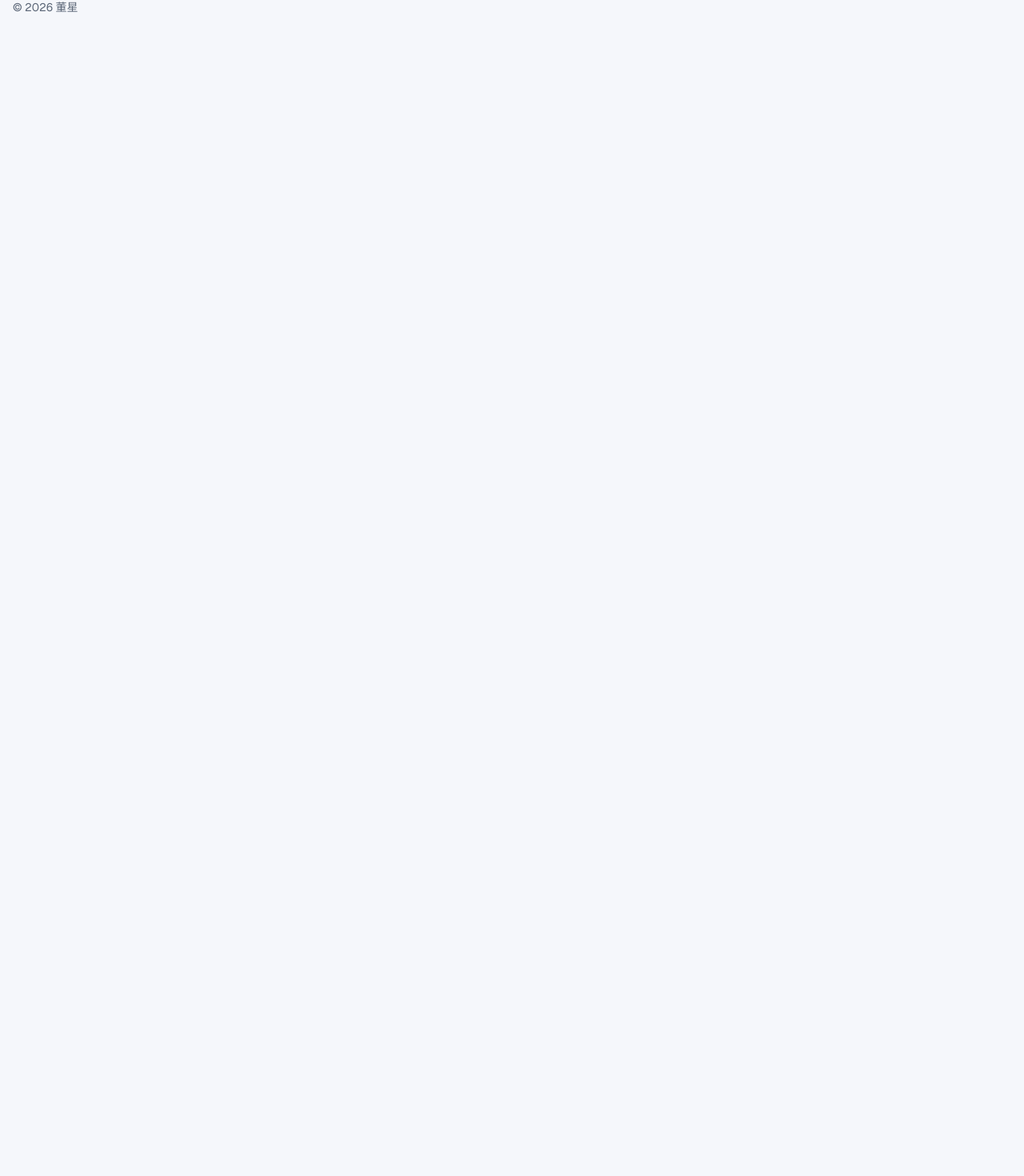
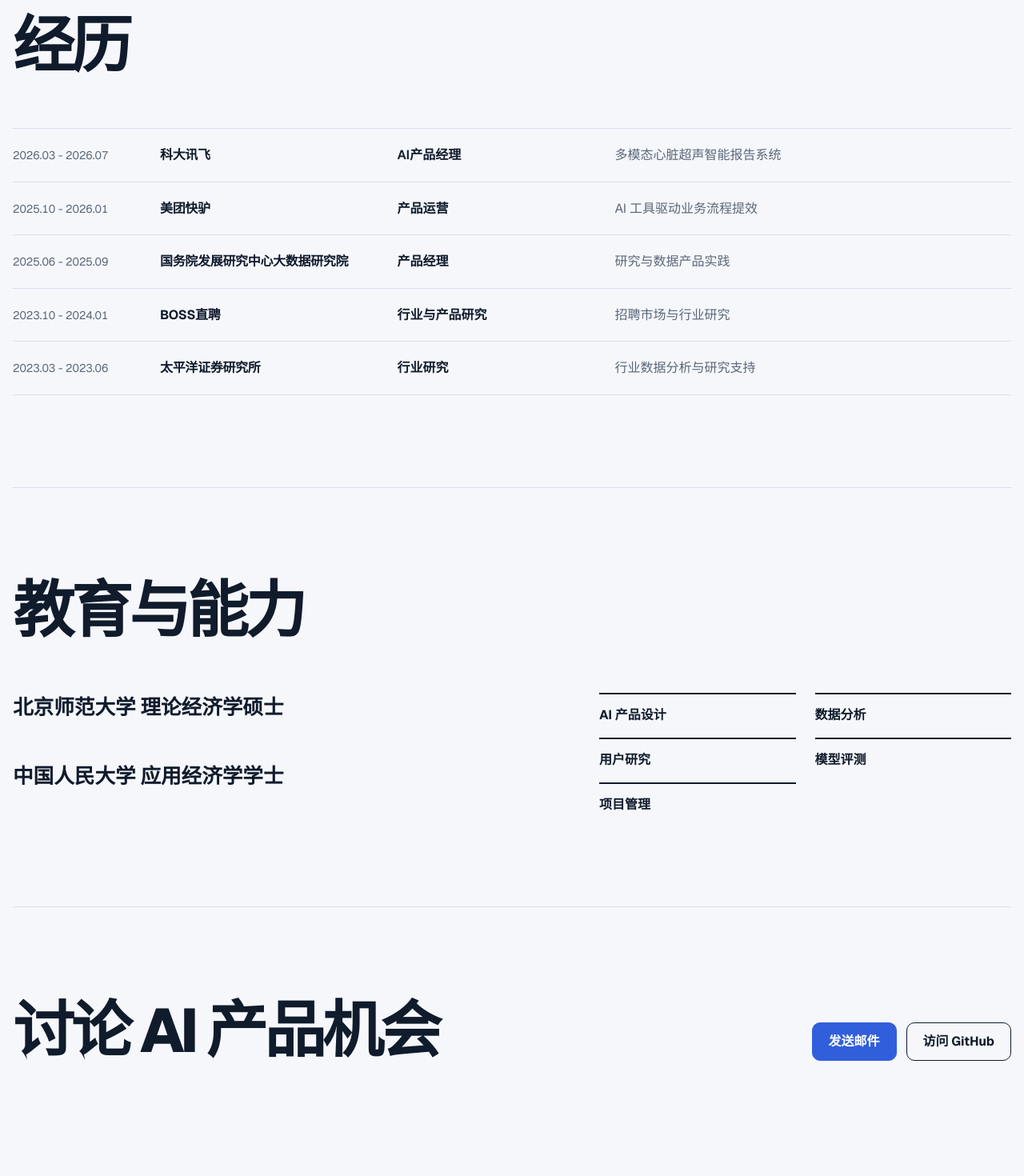
Before and after one commit to aurostars/aurostars.github.io, a Next.js app: page / in a window 1280 px wide. Shown: the part 9605-11075 px from the top of the page at 80% size. Before the commit the page ends 9654 px from the top, so only its background shows below. Built offline with nearby package versions, Linux system fonts and the light colour scheme.

Commit message:
feat: add concise resume and contact sections
Co-Authored-By: Aime <aime@bytedance.com>
Change-Id: I4f8655b3ac9b0fa69dd8d53bb05db96d0b1f67d6

```diff
--- a/src/app/globals.css
+++ b/src/app/globals.css
@@ -647,3 +647,181 @@ button:focus-visible {
     gap: 1rem;
   }
 }
+
+
+.experience-section,
+.education-section,
+.contact-section {
+  padding-block: clamp(5rem, 9vw, 8rem);
+}
+
+.experience-section h2,
+.education-section h2,
+.contact-section h2 {
+  margin: 0;
+  font-size: clamp(2.5rem, 6vw, 5rem);
+  font-weight: 750;
+  line-height: 1;
+  letter-spacing: -0.055em;
+}
+
+.experience-list {
+  margin-top: clamp(2.5rem, 5vw, 4.5rem);
+  border-top: 1px solid var(--color-border);
+}
+
+.experience-row {
+  display: grid;
+  grid-template-columns: 10rem 1.1fr 1fr 2fr;
+  gap: 1.5rem;
+  align-items: baseline;
+  padding-block: 1.25rem;
+  border-bottom: 1px solid var(--color-border);
+}
+
+.experience-row time {
+  color: var(--color-muted);
+  font-size: 0.875rem;
+  font-variant-numeric: tabular-nums;
+}
+
+.experience-row strong {
+  letter-spacing: -0.02em;
+}
+
+.experience-row span {
+  color: var(--color-foreground);
+  font-weight: 600;
+}
+
+.experience-row p {
+  margin: 0;
+  color: var(--color-muted);
+  line-height: 1.6;
+}
+
+.education-section {
+  border-top: 1px solid var(--color-border);
+}
+
+.education-grid {
+  display: grid;
+  grid-template-columns: minmax(0, 1.2fr) minmax(0, 1fr);
+  gap: clamp(3rem, 9vw, 8rem);
+  margin-top: clamp(2.5rem, 5vw, 4.5rem);
+}
+
+.education-list {
+  display: grid;
+  gap: 1.25rem;
+}
+
+.education-list p {
+  margin: 0;
+  font-size: clamp(1.2rem, 2vw, 1.65rem);
+  font-weight: 650;
+  line-height: 1.45;
+}
+
+.capability-list {
+  display: grid;
+  grid-template-columns: repeat(2, minmax(0, 1fr));
+  gap: 1rem 1.5rem;
+  margin: 0;
+  padding: 0;
+  list-style: none;
+}
+
+.capability-list li {
+  padding-top: 0.875rem;
+  border-top: 2px solid var(--color-foreground);
+  font-weight: 650;
+}
+
+.contact-section {
+  display: grid;
+  grid-template-columns: minmax(0, 1.4fr) minmax(0, 0.6fr);
+  align-items: end;
+  gap: 3rem;
+  border-top: 1px solid var(--color-border);
+}
+
+.contact-section h2 {
+  max-width: 10ch;
+}
+
+.contact-links {
+  display: flex;
+  flex-wrap: wrap;
+  gap: 0.75rem;
+  justify-content: flex-end;
+}
+
+.contact-links a {
+  display: inline-flex;
+  min-height: 3rem;
+  align-items: center;
+  justify-content: center;
+  padding-inline: 1.25rem;
+  border: 1px solid var(--color-foreground);
+  border-radius: 0.625rem;
+  color: var(--color-foreground);
+  font-weight: 700;
+  text-decoration: none;
+  white-space: nowrap;
+  transition: color 160ms ease, background-color 160ms ease, transform 160ms ease;
+}
+
+.contact-links a:first-child {
+  border-color: var(--color-accent);
+  background: var(--color-accent);
+  color: #ffffff;
+}
+
+.contact-links a:hover {
+  transform: translateY(-2px);
+}
+
+.contact-links a:not(:first-child):hover {
+  background: var(--color-surface);
+  color: var(--color-accent);
+}
+
+.contact-links a:first-child:hover {
+  background: #274eb7;
+}
+
+.contact-links a:active {
+  transform: translateY(1px);
+}
+
+@media (max-width: 767px) {
+  .experience-section,
+  .education-section,
+  .contact-section {
+    width: 100%;
+    padding: 5rem 1rem;
+  }
+
+  .experience-row,
+  .education-grid,
+  .contact-section {
+    grid-template-columns: 1fr;
+  }
+
+  .experience-row {
+    gap: 0.35rem;
+  }
+
+  .capability-list {
+    grid-template-columns: 1fr;
+  }
+
+  .contact-section {
+    align-items: start;
+  }
+
+  .contact-links {
+    justify-content: flex-start;
+  }
+}
--- a/src/app/page.tsx
+++ b/src/app/page.tsx
@@ -1,12 +1,18 @@
+import { Contact } from "@/components/contact";
+import { EducationSkills } from "@/components/education-skills";
+import { ExperienceIndex } from "@/components/experience-index";
 import { FeaturedCases } from "@/components/featured-cases";
 import { Hero } from "@/components/hero";
-import { portfolioCases } from "@/content/portfolio";
+import { capabilities, contact, education, experiences, portfolioCases } from "@/content/portfolio";
 
 export default function Home() {
   return (
     <>
       <Hero cases={portfolioCases} />
       <FeaturedCases projects={portfolioCases} />
+      <ExperienceIndex items={experiences} />
+      <EducationSkills education={education} capabilities={capabilities} />
+      <Contact email={contact.email} github={contact.github} />
     </>
   );
 }
--- /dev/null
+++ b/src/components/contact.tsx
@@ -0,0 +1,11 @@
+export function Contact({ email, github }: { email: string; github: string }) {
+  return (
+    <section className="contact-section site-container" id="contact" aria-label="联系">
+      <h2>讨论 AI 产品机会</h2>
+      <div className="contact-links">
+        <a href={`mailto:${email}`}>发送邮件</a>
+        <a href={github} target="_blank" rel="noopener noreferrer">访问 GitHub</a>
+      </div>
+    </section>
+  );
+}
--- /dev/null
+++ b/src/components/education-skills.tsx
@@ -0,0 +1,15 @@
+export function EducationSkills({ education, capabilities }: { education: string[]; capabilities: string[] }) {
+  return (
+    <section className="education-section site-container" aria-labelledby="education-title">
+      <h2 id="education-title">教育与能力</h2>
+      <div className="education-grid">
+        <div className="education-list">
+          {education.map((item) => <p key={item}>{item}</p>)}
+        </div>
+        <ul className="capability-list">
+          {capabilities.map((item) => <li key={item}>{item}</li>)}
+        </ul>
+      </div>
+    </section>
+  );
+}
--- /dev/null
+++ b/src/components/experience-index.tsx
@@ -0,0 +1,19 @@
+import type { ExperienceItem } from "@/content/portfolio";
+
+export function ExperienceIndex({ items }: { items: ExperienceItem[] }) {
+  return (
+    <section className="experience-section site-container" id="experience" aria-label="经历">
+      <h2>经历</h2>
+      <div className="experience-list">
+        {items.map((item) => (
+          <article data-experience-row className="experience-row" key={`${item.organization}-${item.period}`}>
+            <time>{item.period}</time>
+            <strong>{item.organization}</strong>
+            <span>{item.role}</span>
+            <p>{item.highlight}</p>
+          </article>
+        ))}
+      </div>
+    </section>
+  );
+}
```
Also changed, not shown: 2 other files (tests, documents, lock files or other folders).
